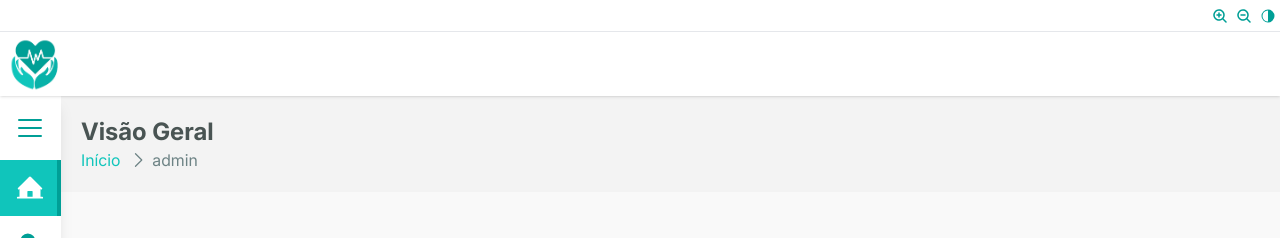
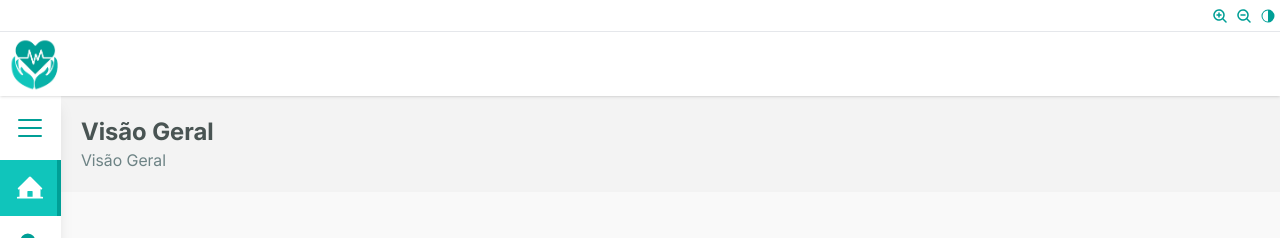
Before and after one commit to Fatec-ADS-AMS2024/SeniorCareManager-Frontend, a React (Vite) app in the folder SeniorCareManagerFrontend/: page /admin in a window 1280 px wide. Shown: the top 238 px of the page. Built offline with nearby package versions, Linux system fonts and the light colour scheme.

Commit message:
:sparkles: feat: Novo hook useBreadcrumbs e reformulação total do Breadcrumb

```diff
--- a/SeniorCareManagerFrontend/src/components/Breadcrumb/index.tsx
+++ b/SeniorCareManagerFrontend/src/components/Breadcrumb/index.tsx
@@ -1,58 +1,43 @@
-import { Link, useLocation } from 'react-router-dom';
+import { Link } from 'react-router-dom';
 import { CaretRight } from '@phosphor-icons/react';
-import useAppRoutes from '@/hooks/useAppRoutes';
+import useBreadcrumbs from '@/hooks/useBreadcrumbs';
 
 export default function Breadcrumb() {
-  const location = useLocation();
-  const routes = useAppRoutes();
-  const pathnames = location.pathname.split('/').filter((x) => x);
-
-  // Mapeamento para traduzir as rotas
-  // ADICIONAR A ROTA DA SUA PÁGINA E COLOCAR EM PORTUGUÊS ENTRE ASPAS
-  //EXEMPLO: REGISTER: "CADASTROS"
-  const breadcrumbNameMap: { [key: string]: string } = {
-    generalAdministrator: 'Visão Geral',
-    registrations: 'Cadastros',
-    religionregistration: 'Cadastro de Religião',
-    healthinsuranceplanregistration: 'Cadastro de Plano de Saúde',
-    positionregistration: 'Cadastro de Cargos',
-    accessibility: 'Acessibilidade',
-  };
+  const breadcrumbs = useBreadcrumbs();
 
   return (
-    <nav className='flex items-center space-x-2' aria-label='Breadcrumb'>
+    <nav
+      className='flex items-center space-x-2 capitalize'
+      aria-label='Breadcrumb'
+    >
       <ul className='flex items-center space-x-1'>
-        {/* Primeiro item: Início */}
-        <li className='flex items-center'>
-          <Link
-            to={routes.ADMIN_OVERVIEW.path}
-            className='text-secondary hover:text-primary font-medium'
-          >
-            Início
-          </Link>
-        </li>
+        {/* Renderização dinâmica dos caminhos */}
+        {breadcrumbs.map((crumb, index) => {
+          const isLast = index === breadcrumbs.length - 1;
+          const hasPath = !!crumb.path;
 
-        {/* Renderização dinâmica dos caminhos */}
-        {pathnames.map((value, index) => {
-          const to = `/${pathnames.slice(0, index + 1).join('/')}`;
-          const isLast = index === pathnames.length - 1;
+          const item =
+            hasPath && !isLast && crumb.hasPage ? (
+              <Link
+                className='text-secondary hover:text-primary font-medium'
+                to={crumb.path}
+              >
+                {crumb.name}
+              </Link>
+            ) : (
+              <span className='text-textSecondary font-medium'>
+                {crumb.name}
+              </span>
+            );
+
+          const separator = !isLast && (
+            <CaretRight className='text-textSecondary h-5 w-5 mx-1' />
+          );
 
           return (
-            <li key={to} className='flex items-center'>
-              {/* Seta entre os itens */}
-              <CaretRight className='text-textSecondary h-5 w-5 mx-1' />
-              {isLast ? (
-                <span className='text-textSecondary font-medium'>
-                  {breadcrumbNameMap[value] || value}
-                </span>
-              ) : (
-                <Link
-                  to={to}
-                  className='text-secondary hover:text-primary font-medium'
-                >
-                  {breadcrumbNameMap[value] || value}
-                </Link>
-              )}
+            <li key={crumb.path} className='flex items-center'>
+              {item}
+              {separator}
             </li>
           );
         })}
--- a/SeniorCareManagerFrontend/src/features/healthInsurancePlan/healthInsurancePlanRoutes.tsx
+++ b/SeniorCareManagerFrontend/src/features/healthInsurancePlan/healthInsurancePlanRoutes.tsx
@@ -5,6 +5,7 @@ export const healthInsurancePlanRoutes = createRoutes({
   HEALTH_INSURANCE_PLAN: {
     path: '/health_insurance_plan',
     displayName: 'Plano de Saúde',
+    element: null,
   },
   HEALTH_INSURANCE_PLAN_REGISTRATION: {
     path: '/health_insurance_plan/registration',
--- a/SeniorCareManagerFrontend/src/features/position/positionRoutes.tsx
+++ b/SeniorCareManagerFrontend/src/features/position/positionRoutes.tsx
@@ -5,6 +5,7 @@ export const positionRoutes = createRoutes({
   POSITION: {
     path: '/position',
     displayName: 'Cargo',
+    element: null,
   },
   POSITION_REGISTRATION: {
     path: '/position/registration',
--- a/SeniorCareManagerFrontend/src/features/religion/religionRoutes.tsx
+++ b/SeniorCareManagerFrontend/src/features/religion/religionRoutes.tsx
@@ -5,6 +5,7 @@ export const religionRoutes = createRoutes({
   RELIGION: {
     path: '/religion',
     displayName: 'Religião',
+    element: null,
   },
   RELIGION_REGISTRATION: {
     path: '/religion/registration',
--- /dev/null
+++ b/SeniorCareManagerFrontend/src/hooks/useBreadcrumbs.ts
@@ -0,0 +1,64 @@
+import { matchPath, useLocation } from 'react-router-dom';
+import { routes } from '@/routes/routes';
+
+interface BreadcrumbItem {
+  name: string;
+  path: string;
+  hasPage: boolean;
+}
+
+export default function useBreadcrumbs() {
+  const { pathname } = useLocation();
+  const pathnames = pathname.split('/').filter((x) => x);
+
+  const routePatterns = Object.values(routes).map((route) => route.path);
+  const breadcrumbs: BreadcrumbItem[] = [];
+  let currentPath = '';
+
+  // Incluindo a rota raiz padrão
+  breadcrumbs.push({
+    name: routes.ADMIN_OVERVIEW.displayName,
+    path: routes.ADMIN_OVERVIEW.path,
+    hasPage: !!routes.ADMIN_OVERVIEW.element,
+  });
+
+  // Determina o nome a ser mostrado e o caminho da url de cada segmento
+  pathnames.forEach((value, index) => {
+    if (`/${value}` === routes.ADMIN_OVERVIEW.path) return;
+
+    currentPath += `/${value}`;
+    const previousSegment = index > 0 ? pathnames[index - 1] : '';
+
+    const matchingPattern = routePatterns.find((pattern) =>
+      matchPath(pattern, currentPath)
+    );
+
+    const routeDefinition = Object.values(routes).find(
+      (route) => route.path === matchingPattern
+    );
+
+    if (!routeDefinition) return;
+
+    let name = '';
+    const hasPage = !!routeDefinition.element;
+    if (matchingPattern?.includes('/:')) {
+      // É uma rota dinâmica
+      if (!previousSegment) name = routeDefinition.displayName;
+
+      name = `Detalhes de ${previousSegment}`;
+    } else {
+      // É uma rota estática
+      name = routeDefinition.displayName;
+    }
+
+    if (name) {
+      breadcrumbs.push({
+        name: name,
+        path: currentPath,
+        hasPage,
+      });
+    }
+  });
+
+  return breadcrumbs;
+}
--- a/SeniorCareManagerFrontend/src/routes/routes.tsx
+++ b/SeniorCareManagerFrontend/src/routes/routes.tsx
@@ -18,6 +18,7 @@ const appRoutes = createRoutes({
     displayName: 'Página Inicial',
     element: <LandingPage />,
     index: true,
+    path: '',
   },
   ADMIN_OVERVIEW: {
     path: '/admin',
--- a/SeniorCareManagerFrontend/src/types/app/index.ts
+++ b/SeniorCareManagerFrontend/src/types/app/index.ts
@@ -4,8 +4,8 @@ export type Enum = Record<string, number>;
 export type EnumLabels = Record<Enum[keyof Enum], string>;
 
 export interface RouteDefinition {
-  displayName?: string;
-  path?: string;
-  element?: ReactNode;
+  displayName: string;
+  path: string;
+  element: ReactNode;
   index?: boolean;
 }
```
